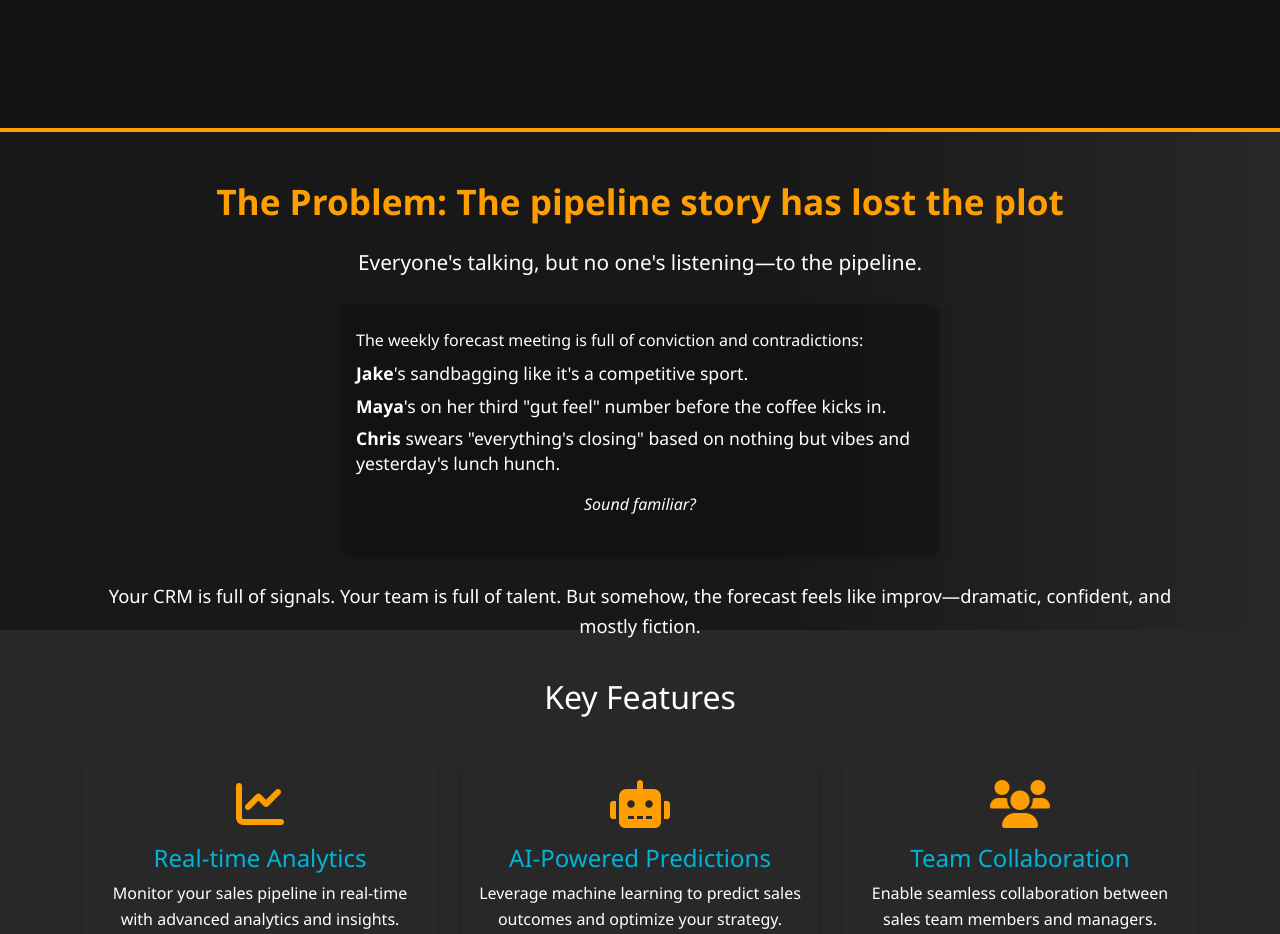
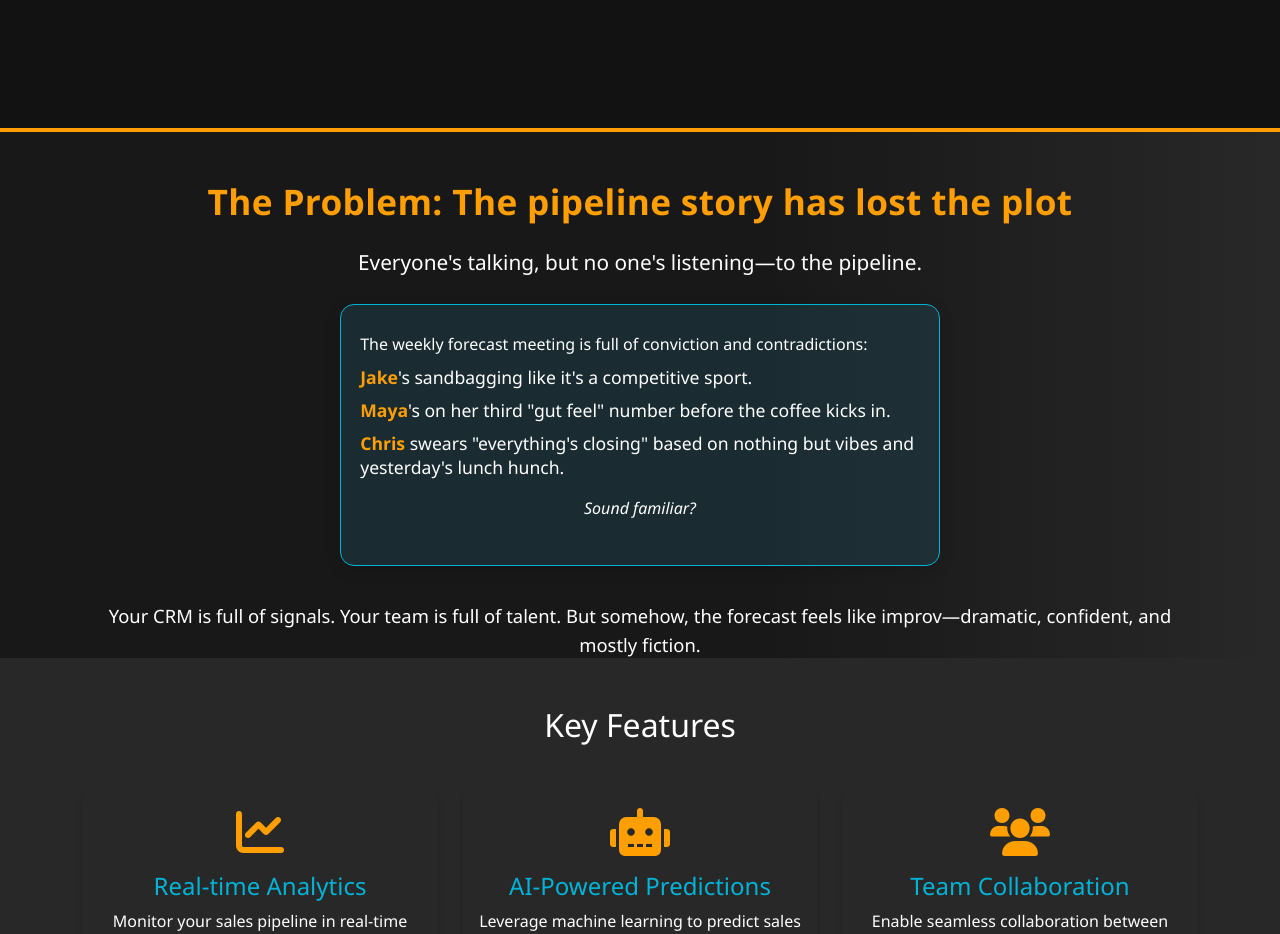
Before and after one commit to ellevating/ellevating.github.io, a plain HTML site: page pipeline.html in a window 1280 px wide. Shown: the part 520-1454 px from the top of the page. Drawn offline with nearby package versions, Linux system fonts and the light colour scheme.

Commit message:
updated formatting for the problem section of pipeline page

```diff
--- a/css/style.css
+++ b/css/style.css
@@ -244,29 +244,36 @@ a:hover {
     color: var(--text-light);
     border-top: 4px solid var(--tropical-orange);
     border-bottom: 2px solid var(--tropical-blue);
+    padding-bottom: 3.5rem !important;
 }
 .problem-heading {
     font-size: 2.2rem;
-    font-weight: 700;
-    color: var(--tropical-orange);
+    font-weight: 900;
+    color: var(--tropical-orange) !important;
+    letter-spacing: 0.01em;
 }
 .problem-intro {
     font-size: 1.3rem;
     font-weight: 500;
 }
 .problem-meeting {
-    background: rgba(0,0,0,0.25);
-    border-radius: 12px;
-    padding: 1.5rem 1rem;
-    box-shadow: 0 2px 8px rgba(0,0,0,0.08);
+    background: rgba(40,180,216,0.13); /* more visible blue tint */
+    border: 1.5px solid var(--tropical-blue);
+    border-radius: 14px;
+    padding: 1.7rem 1.2rem;
+    box-shadow: 0 4px 16px rgba(0,0,0,0.13);
 }
 .problem-list li {
     margin-bottom: 0.5rem;
     font-size: 1.1rem;
     line-height: 1.4;
 }
+.problem-list strong {
+    color: var(--tropical-orange);
+    font-weight: 700;
+}
 .problem-summary {
     font-size: 1.15rem;
     font-weight: 400;
-    margin-top: 1.5rem;
+    margin-top: 2.2rem;
 }
```
